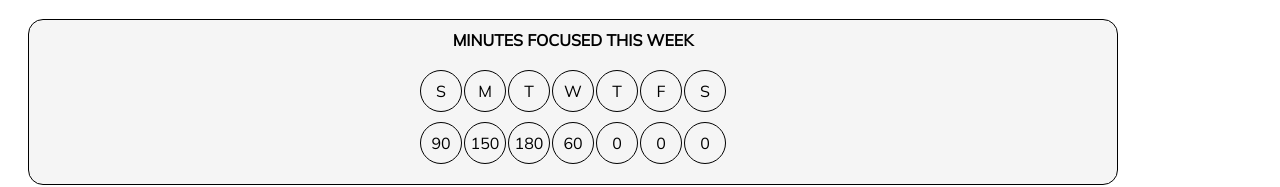
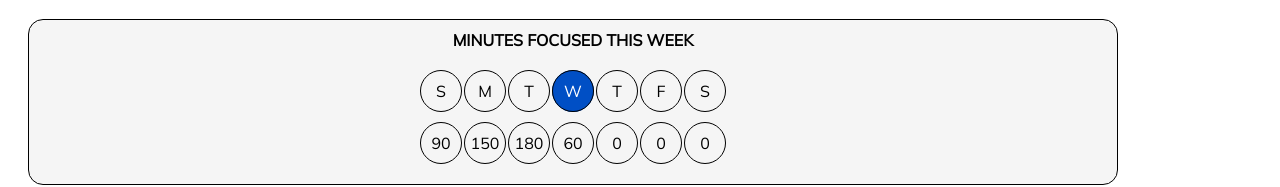
Before and after one commit to JoshLeopardi/focus-timer, a React (Create React App) app: page / in a window 1280 px wide. Shown: the part 141-328 px from the top of the page. Built offline with nearby package versions, Linux system fonts and the light colour scheme.

Commit message:
figured out how to highlight current day of the week

```diff
--- a/package.json
+++ b/package.json
@@ -10,6 +10,7 @@
     "@testing-library/jest-dom": "^5.16.3",
     "@testing-library/react": "^12.1.4",
     "@testing-library/user-event": "^13.5.0",
+    "moment": "^2.29.2",
     "react": "^18.0.0",
     "react-dom": "^18.0.0",
     "react-router-dom": "^6.3.0",
--- a/src/components/layout/Circle.module.css
+++ b/src/components/layout/Circle.module.css
@@ -11,3 +11,15 @@
 .insidecircle {
   text-align: center;
 }
+
+.todaysDay {
+  color: white;
+  background-color: var(--primary);
+  border-radius: 100000px;
+}
+
+.todaysCircles {
+  display: flex;
+  justify-content: center;
+  gap: 2px;
+}
--- /dev/null
+++ b/src/components/layout/DaysCircle.js
@@ -0,0 +1,35 @@
+import Circle from "./Circle";
+import classes from "./Circle.module.css";
+import moment from "moment";
+
+const daysOfWeek = [
+  { day: "Sunday", letter: "S" },
+  { day: "Monday", letter: "M" },
+  { day: "Tueday", letter: "T" },
+  { day: "Wednesday", letter: "W" },
+  { day: "Thursday", letter: "T" },
+  { day: "Friday", letter: "F" },
+  { day: "Saturday", letter: "S" },
+];
+
+const today = moment().format("dddd");
+
+export default function DaysCircle() {
+  return (
+    <div className={classes.todaysCircles}>
+      {daysOfWeek.map((values) => {
+        if (values.day === today) {
+          console.log("she doesn't even go here!");
+          console.log(values);
+          return (
+            <span className={classes.todaysDay}>
+              <Circle>{values.letter}</Circle>
+            </span>
+          );
+        } else {
+          return <Circle>{values.letter}</Circle>;
+        }
+      })}
+    </div>
+  );
+}
--- a/src/components/layout/Footer.module.css
+++ b/src/components/layout/Footer.module.css
@@ -1,6 +1,7 @@
 .footer {
   padding: 0;
   position: fixed;
+  height: 80px;
   bottom: 0;
   right: 0;
   left: 0;
--- a/src/components/pages/Home.js
+++ b/src/components/pages/Home.js
@@ -7,6 +7,7 @@ import HomeIcon from "@mui/icons-material/Home";
 import ViewListOutlinedIcon from "@mui/icons-material/ViewListOutlined";
 import AssessmentOutlinedIcon from "@mui/icons-material/AssessmentOutlined";
 import MoreHorizOutlinedIcon from "@mui/icons-material/MoreHorizOutlined";
+import DaysCircle from "../layout/DaysCircle";
 export default function Home() {
   return (
     <div>
@@ -14,13 +15,7 @@ export default function Home() {
       <div className={classes.homeBox}>
         <div className={classes.scheduleTitle}>MINUTES FOCUSED THIS WEEK</div>
         <div className={classes.circleComponent1}>
-          <Circle>S</Circle>
-          <Circle>M</Circle>
-          <Circle>T</Circle>
-          <Circle>W</Circle>
-          <Circle>T</Circle>
-          <Circle>F</Circle>
-          <Circle>S</Circle>
+          <DaysCircle />
         </div>
         <div className={classes.circleComponent2}>
           <Circle>90</Circle>
```
Also changed, not shown: 1 other file (tests, documents, lock files or other folders).
